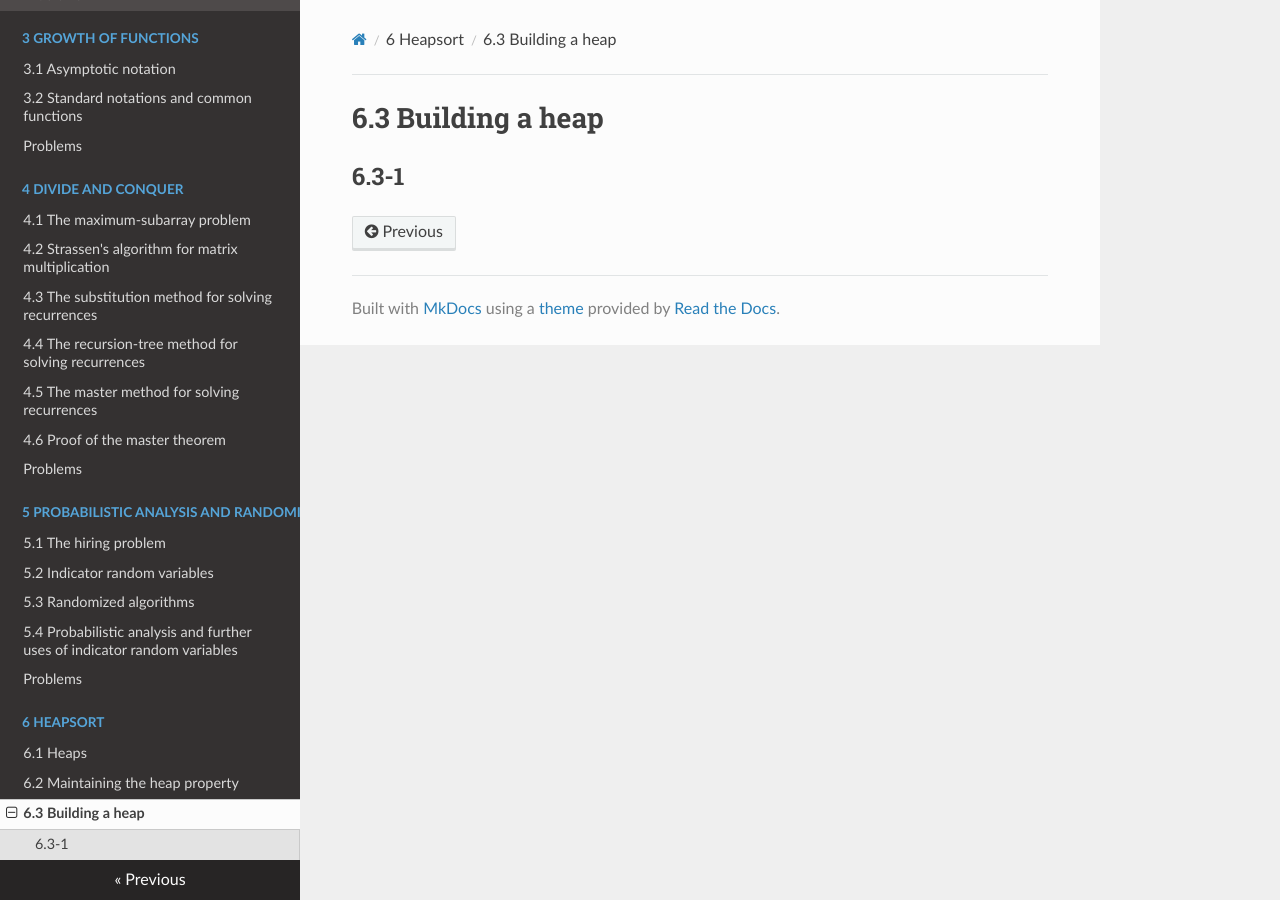
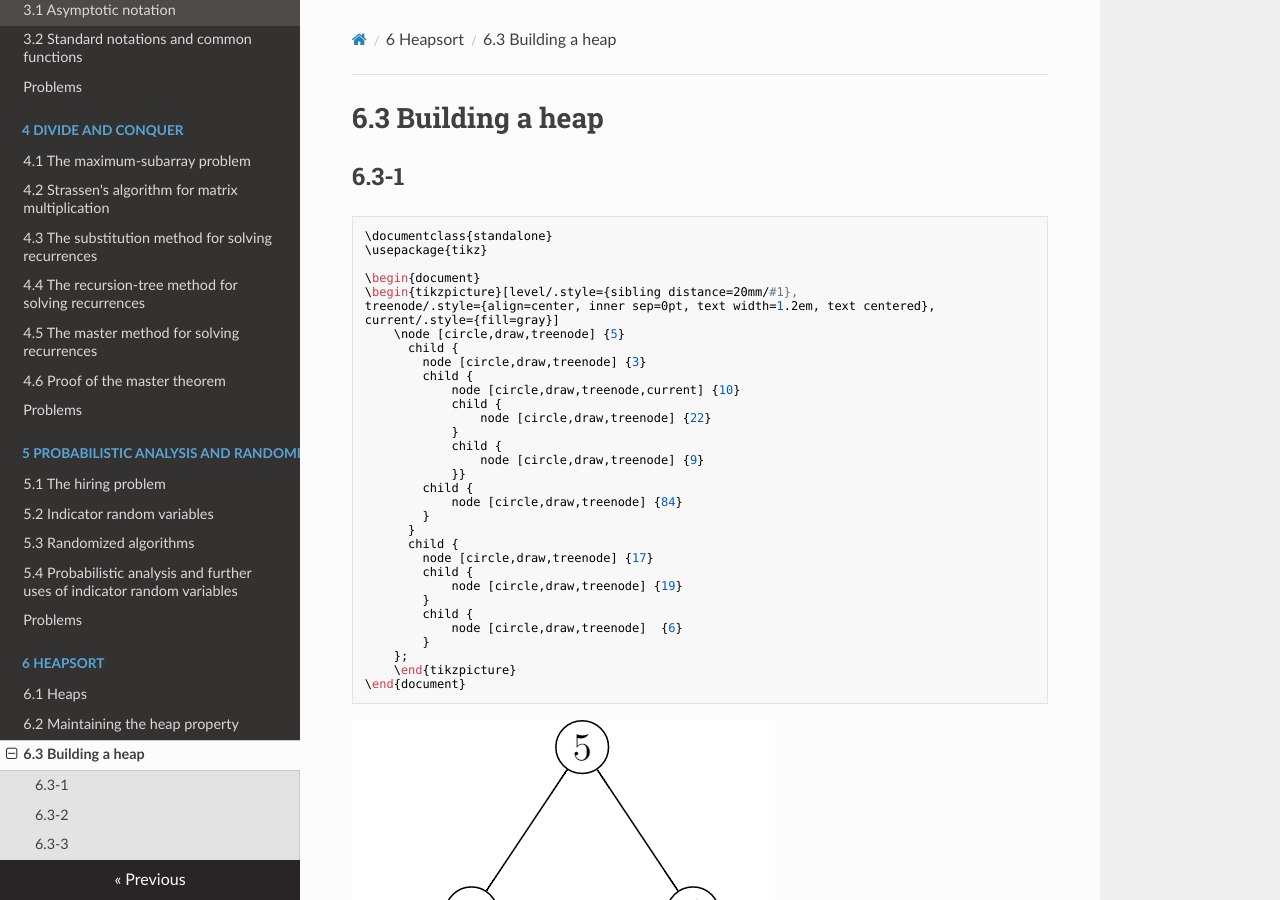
Before and after one commit to Frederick-S/Introduction-to-Algorithms-Notes, an MkDocs documentation site: the page built from docs/6-Heapsort/6.3-Building-a-heap.md, in a window 1280 px wide and 900 px high. Built offline with MkDocs 1.6.1, drawn with Linux system fonts in a browser that asks for light colours; nearby versions of some CDN libraries; old or Windows-style settings are respelled for this version of MkDocs; some of the changed text lies outside the part shown.

Commit message:
Add 6.2, 6.3

````diff
--- a/docs/6-Heapsort/6.3-Building-a-heap.md
+++ b/docs/6-Heapsort/6.3-Building-a-heap.md
@@ -1,2 +1,52 @@
 # 6.3 Building a heap
 ## 6.3-1
+```
+\documentclass{standalone}
+\usepackage{tikz}
+
+\begin{document}
+\begin{tikzpicture}[level/.style={sibling distance=20mm/#1},
+treenode/.style={align=center, inner sep=0pt, text width=1.2em, text centered},
+current/.style={fill=gray}]
+    \node [circle,draw,treenode] {5}
+      child {
+        node [circle,draw,treenode] {3}
+        child {
+            node [circle,draw,treenode,current] {10}
+            child {
+                node [circle,draw,treenode] {22}
+            }
+            child {
+                node [circle,draw,treenode] {9}
+            }}
+        child {
+            node [circle,draw,treenode] {84}
+        }
+      }
+      child {
+        node [circle,draw,treenode] {17}
+        child {
+            node [circle,draw,treenode] {19}
+        }
+        child {
+            node [circle,draw,treenode]  {6}
+        }
+    };
+    \end{tikzpicture}
+\end{document}
+```
+
+![Alt text](./6.3-1-a.png)
+
+![Alt text](./6.3-1-b.png)
+
+![Alt text](./6.3-1-c.png)
+
+![Alt text](./6.3-1-d.png)
+
+![Alt text](./6.3-1-e.png)
+
+## 6.3-2
+If we loop the index in a increasing order, when we call MAX-HEAPIFY(A, i), it's possible that the left subtree at root 2i and the right subtree at root 2i + 1 are not max-heap.
+
+## 6.3-3
````
Also changed, not shown: docs/6-Heapsort/6.2-Maintaining-the-heap-property.md (+2 -2 lines).
